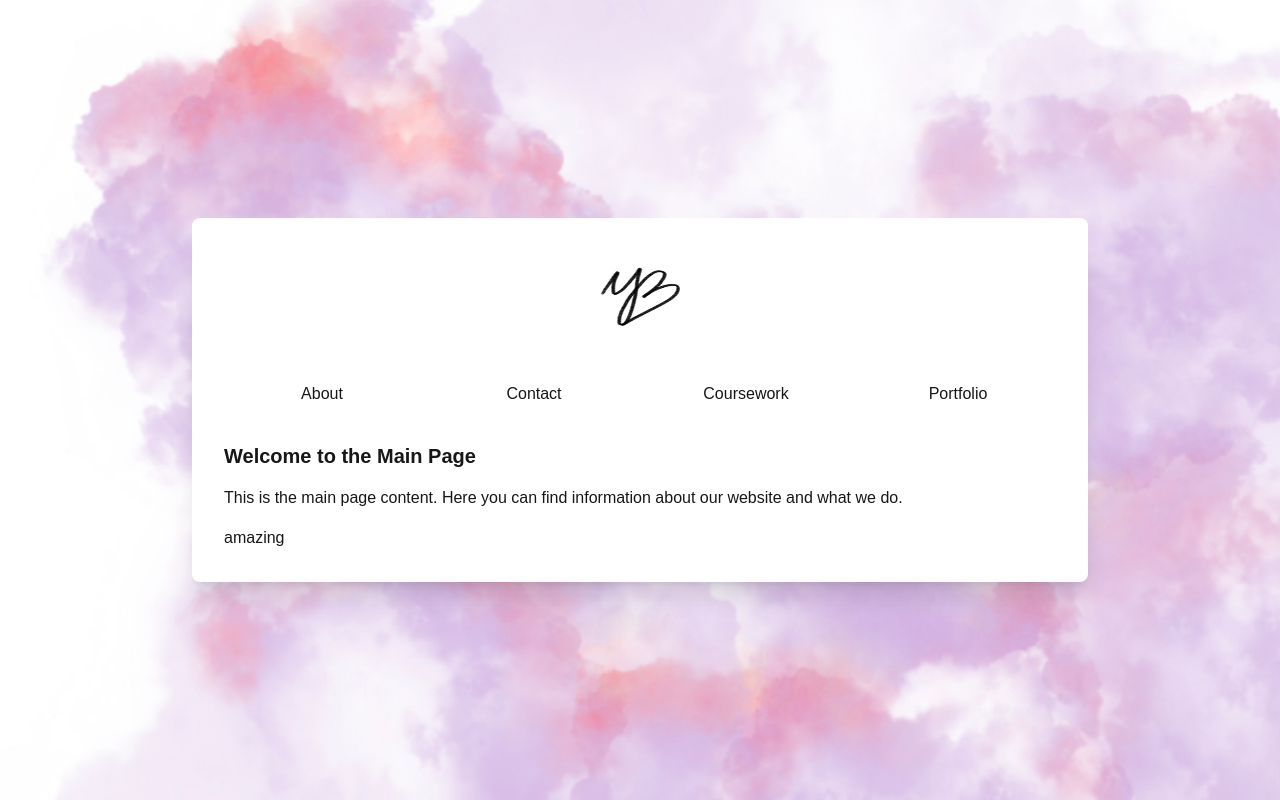
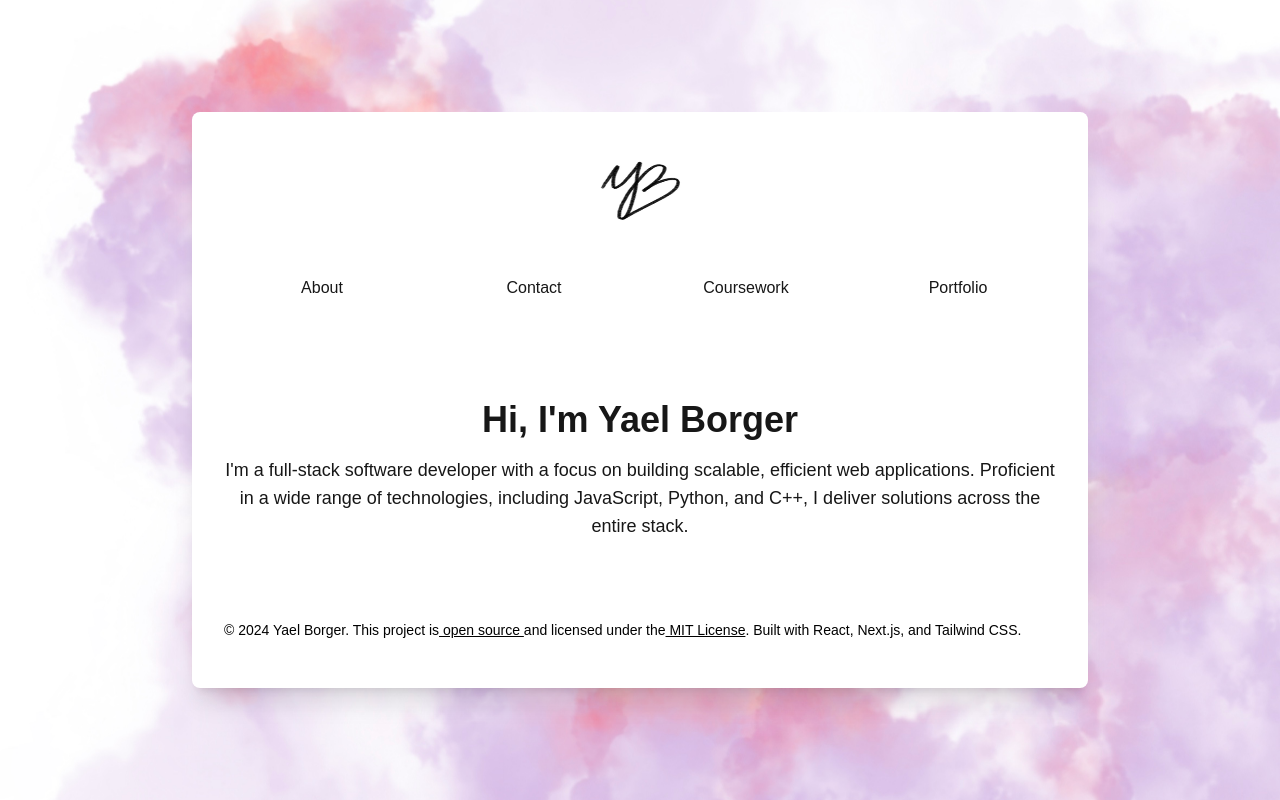
Before and after one commit to yborger/Personal-Website, a Next.js app: page / in a window 1280 px wide. Built offline with nearby package versions, Linux system fonts and the light colour scheme.

Commit message:
Save before modifying layout a LOT

```diff
--- a/app/layout.tsx
+++ b/app/layout.tsx
@@ -4,7 +4,7 @@ import Link from 'next/link'; // Import the Link component from Next.js
 
 export const metadata = {
   title: 'Website: Yael Borger',
-  description: 'Website generated by create next app, designed and used by Yael Borger',
+  description: 'A portfolio website showcasing projects and coursework built with React, Next.js, and Tailwind CSS. View the code on GitHub.',
 };
 
 export default function RootLayout({
@@ -12,6 +12,7 @@ export default function RootLayout({
 }: {
   children: React.ReactNode;
 }) {
+  const currentYear = new Date().getFullYear();
   return (
     <html lang="en">
       <body>
@@ -50,6 +51,17 @@ export default function RootLayout({
             <div className="mt-6">
               {children}
             </div>
+
+             {/* Footer */}
+          <footer className="bg-white-800 text-black text-sm py-4">
+          <p>
+            &copy; {currentYear} Yael Borger. This project is
+            <a href="https://github.com/yborger/website" target="_blank" rel="noopener noreferrer" className="underline hover:text-blue-600"> open source </a>
+             and licensed under the
+            <a href="https://opensource.org/licenses/MIT" target="_blank" rel="noopener noreferrer" className="underline hover:text-blue-600"> MIT License</a>.
+            Built with React, Next.js, and Tailwind CSS.
+          </p>
+          </footer>
           </div>
         </div>
       </body>
--- a/app/page.tsx
+++ b/app/page.tsx
@@ -1,17 +1,18 @@
 import React from 'react';
 import Layout from './layout';
-
 
 const Page: React.FC = () => {
   return (
     <>
-      <h2 className="text-xl font-bold">Welcome to the Main Page</h2>
-      <p className="mt-4">
-        This is the main page content. Here you can find information about our website and what we do.
+    {/* "Header" Section */}
+      <section className="text-center py-16">
+         <h1 className="text-4xl font-bold">Hi, I'm Yael Borger</h1>
+      <p className="text-lg mt-4">
+        I'm a full-stack software developer with a focus on building scalable, efficient web applications.
+        Proficient in a wide range of technologies, including JavaScript, Python, and C++, I deliver solutions across the entire stack.
       </p>
-      <p className="mt-4">
-        amazing
-      </p>
+      </section>
+
     </>
   );
 };
```
Also changed, not shown: LICENSE.txt (added).
